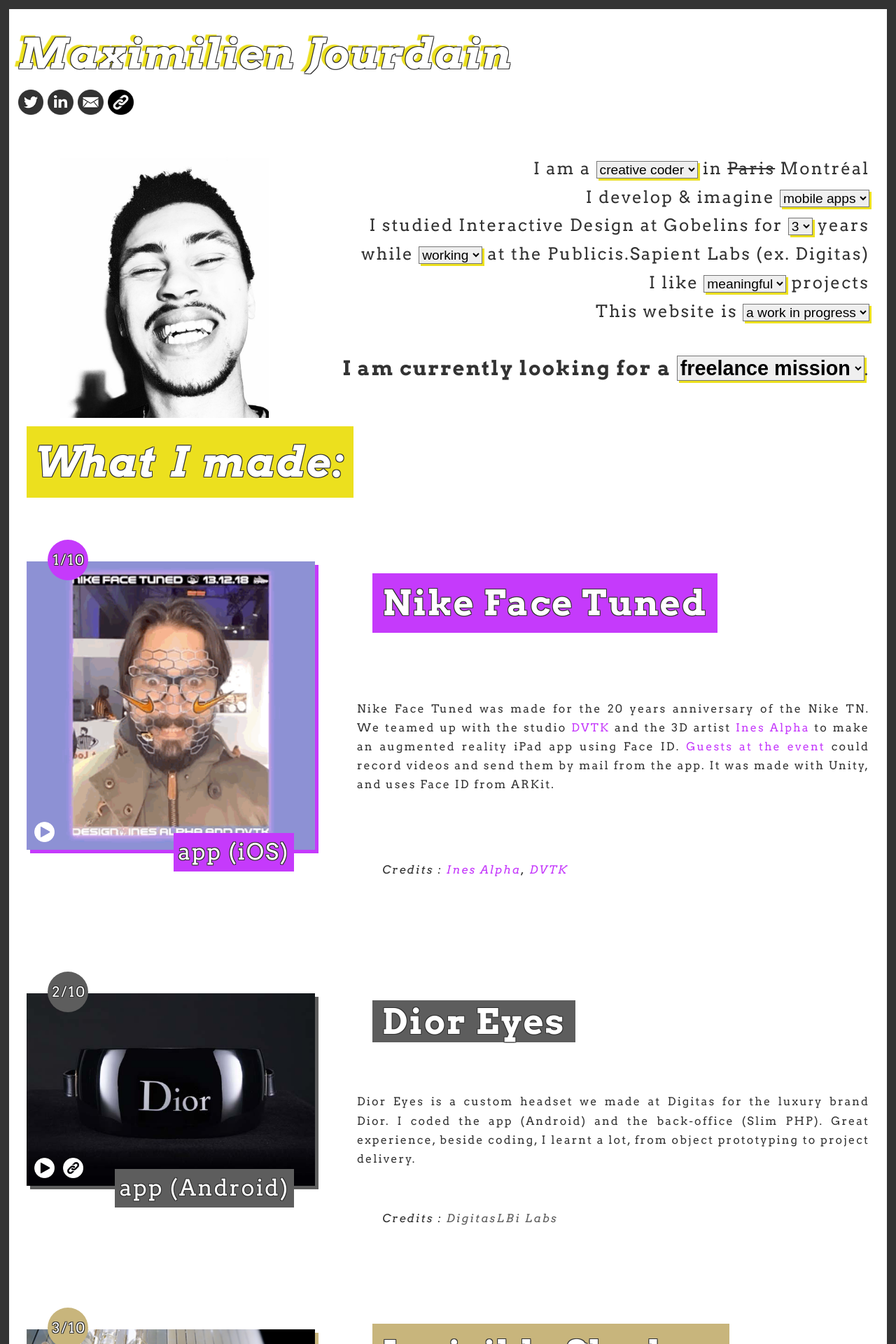
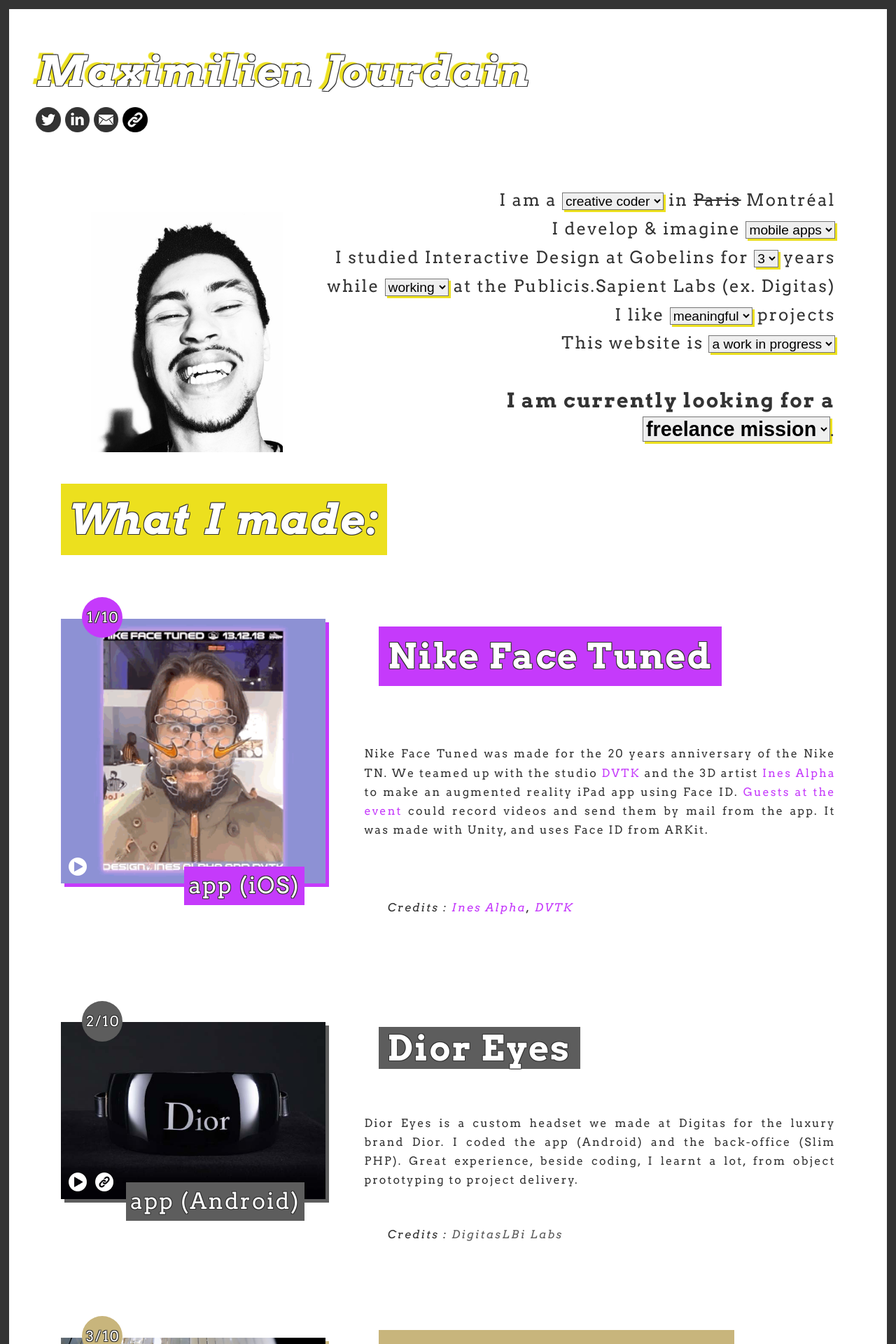
Before and after one commit to karolsenami/karolsenami.github.io, a Jekyll site: the page built from index.html, in a window 1280 px wide. Shown: the top 1920 px of the page at 70% size. Built offline with Jekyll 4.4.1, drawn with Linux system fonts in a browser that asks for light colours; a style sheet for code colours, icons or effects is not loaded.

Commit message:
Update _variables.scss

```diff
--- a/_sass/_variables.scss
+++ b/_sass/_variables.scss
@@ -14,7 +14,7 @@
 $gray: #666;
 $lightGray: #eee;
 $bottom-margin: 7%;
-$profile-horizontal-margin: 1%;
+$profile-horizontal-margin: 3%;
 $primaryColor: rgba(234,221,6,0.9);
 
 // Font stacks
```
